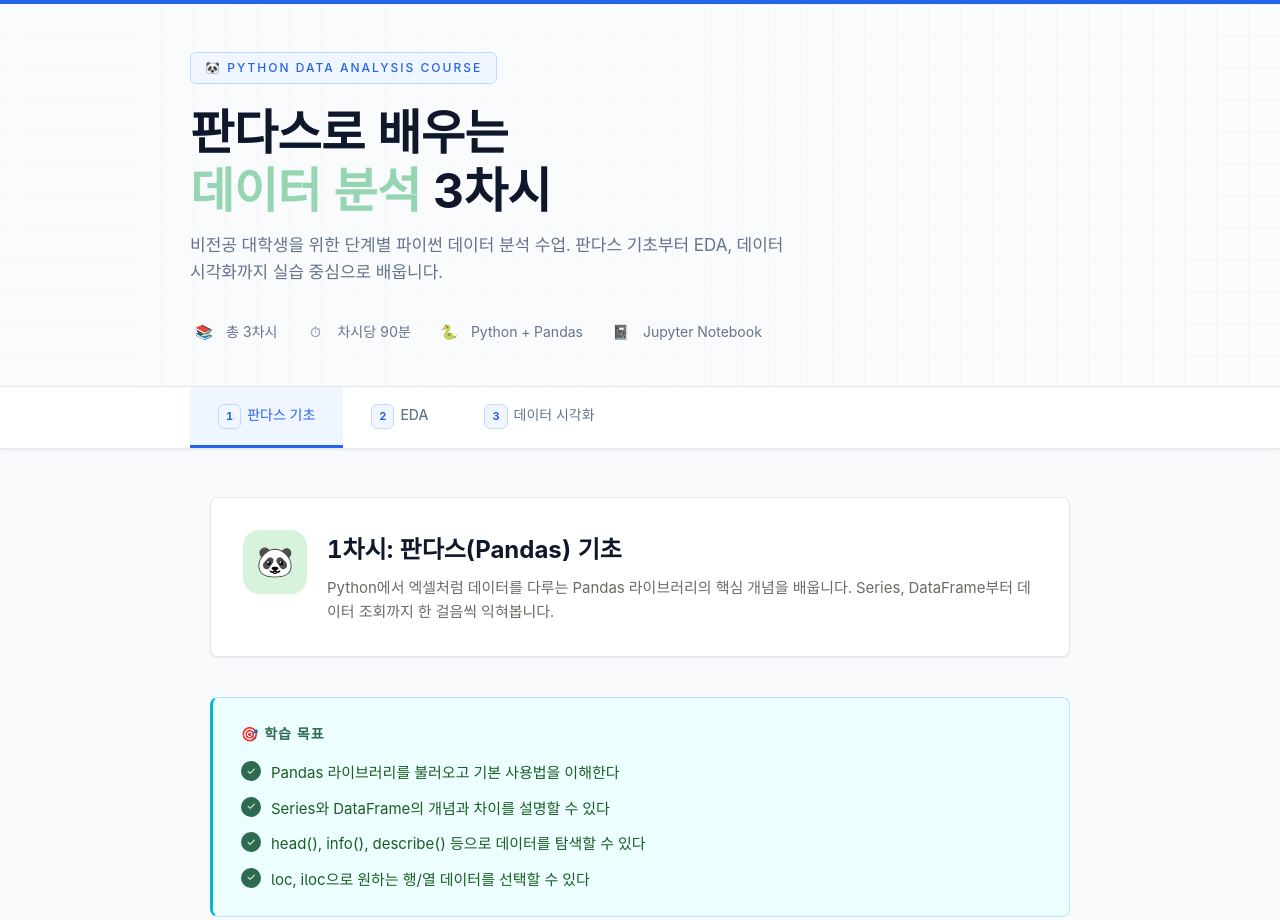
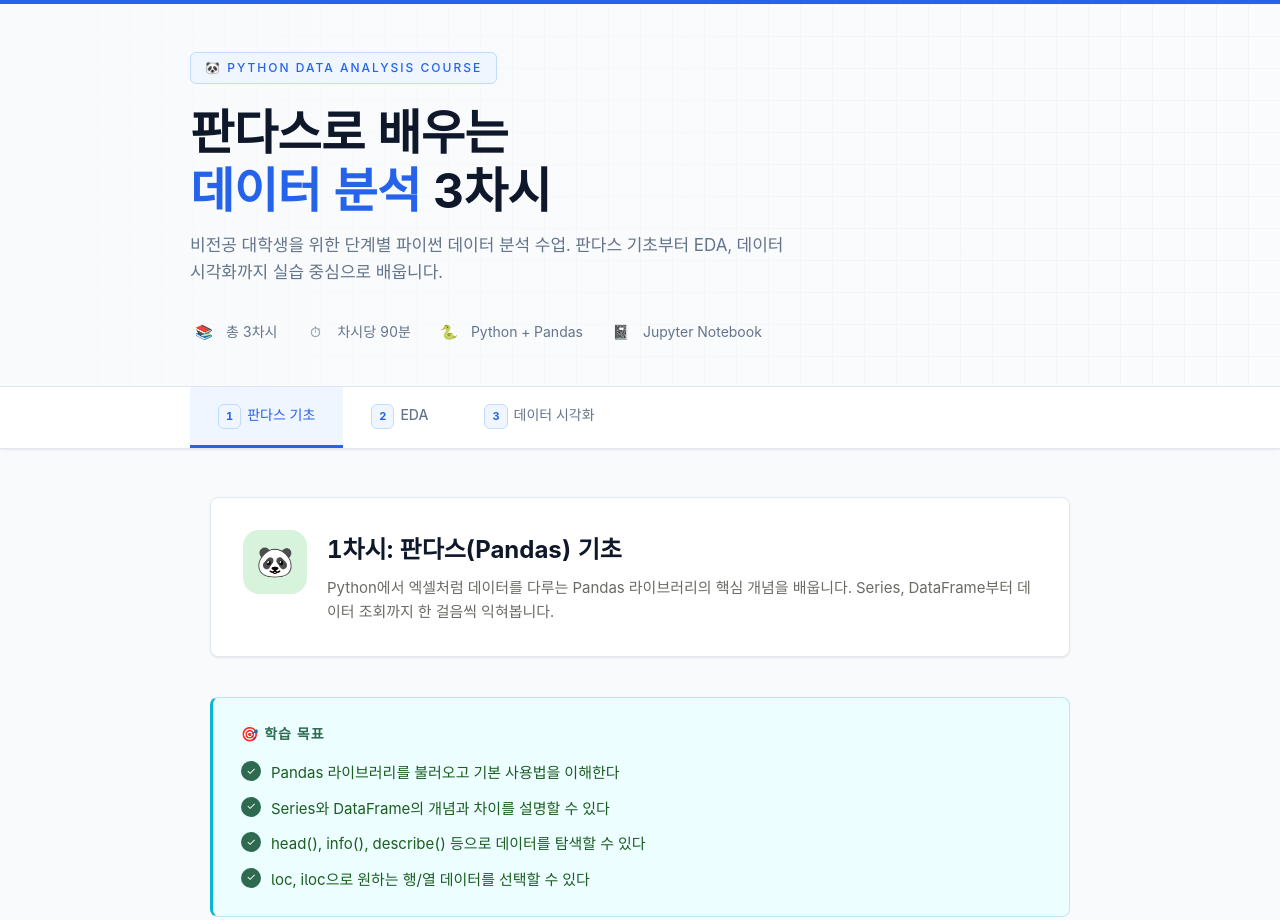
Before and after one commit to kitae104/kitae-data, a website: page Web/판다스_수업자료.html in a window 1280 px wide. Shown: the top 920 px of the page. Drawn offline with Linux system fonts and the light colour scheme.

Commit message:
판다스 헤더 강조색 대비 개선

```diff
--- a/Web/assets/course-design-system.css
+++ b/Web/assets/course-design-system.css
@@ -53,6 +53,10 @@
 [data-course-theme="fabmetric"][data-course-layout="tabs"] .site-header p,
 [data-course-theme="fabmetric"][data-course-layout="tabs"] .meta-item {
   color: var(--course-muted);
+}
+
+[data-course-theme="fabmetric"][data-course-layout="tabs"] .site-header h1 span {
+  color: var(--course-primary);
 }
 
 [data-course-theme="fabmetric"][data-course-layout="tabs"] .header-tag,
```
